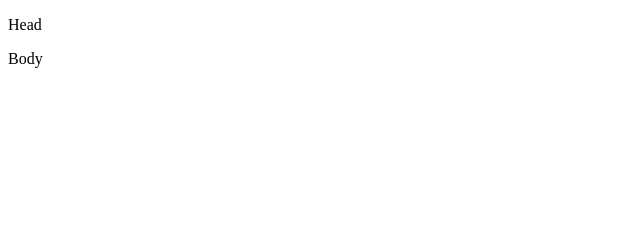
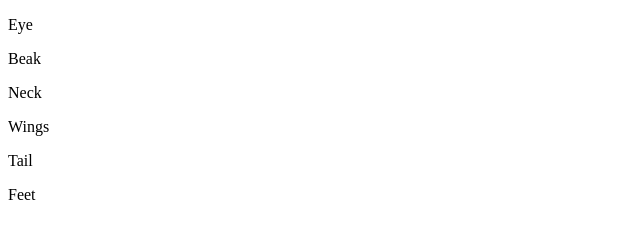
Before and after one commit to PontusBengtsson/birds, a plain HTML site: page index.html in a window 1280 px wide. Shown: the whole page, without its empty margins (0-640 px from the left). Drawn offline with Linux system fonts and the light colour scheme.

Commit message:
Outline- Added details to the head and the body

```diff
--- a/index.html
+++ b/index.html
@@ -6,7 +6,15 @@
     <title>Birds</title>
 </head>
 <body>
-    <p>Head</p>
-    <p>Body</p>
+    <div class="Head">
+        <p>Eye</p>
+        <p>Beak</p>
+        <p>Neck</p>
+    </div>
+    <div class="Body">
+        <p>Wings</p>
+        <p>Tail</p>
+        <p>Feet</p>
+    </div>
 </body>
 </html>
--- a/style.css
+++ /dev/null
@@ -1 +0,0 @@
-html
```
